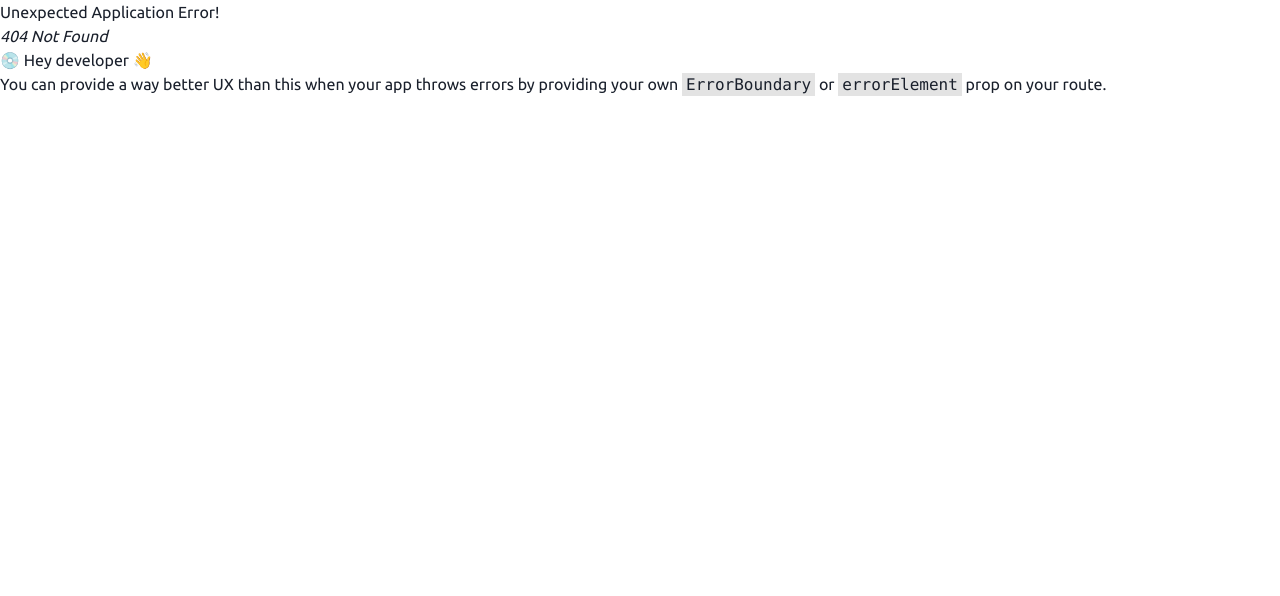
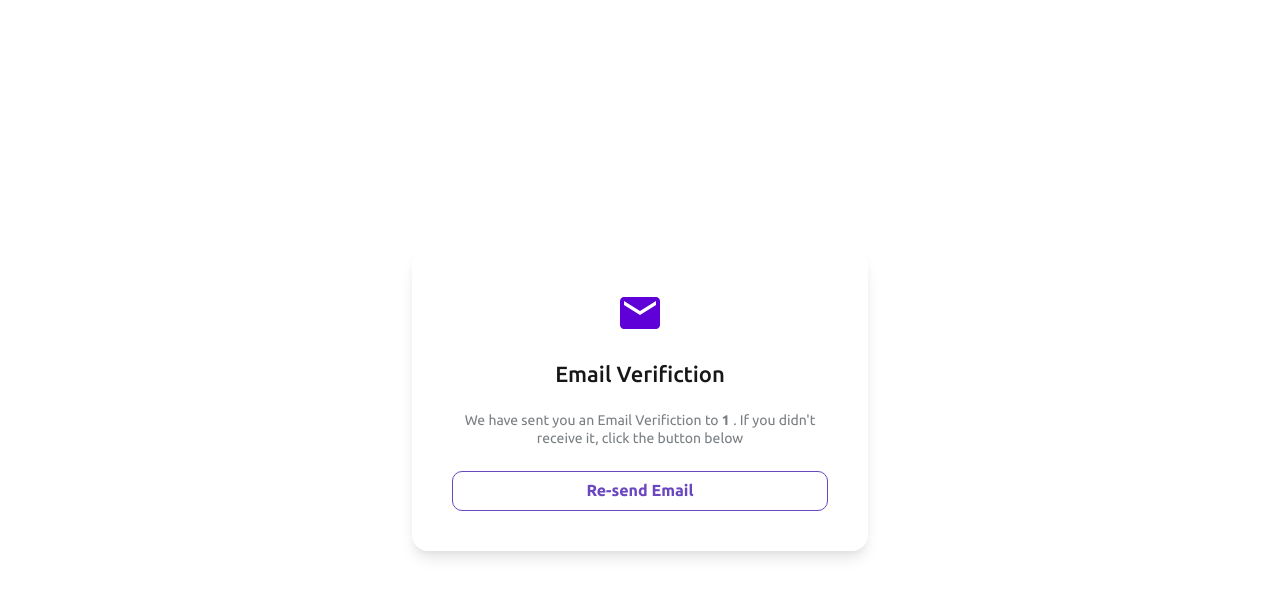
Before and after one commit to INTESARSHAWON/Auth-Crypto-Dashboard-using-React-Chakra-UI, a React (Vite) app in the folder app/: page /register-email-verify/1 in a window 1280 px wide. Before the commit this address had no page. Shown: the top 596 px of the page. Built offline with nearby package versions, Linux system fonts and the light colour scheme; no server answers.

Commit message:
signup authentication

```diff
--- a/app/src/App.jsx
+++ b/app/src/App.jsx
@@ -36,7 +36,7 @@ const router = createBrowserRouter([
     element: <Signin />,
   },
   {
-    path: "/register-email-verify",
+    path: "/register-email-verify/:email",
     element: <RegisterEmailVerify />,
   },
   {
--- a/app/src/pages/Auth/RegisterEmailVerify/RegisterEmailVerify.jsx
+++ b/app/src/pages/Auth/RegisterEmailVerify/RegisterEmailVerify.jsx
@@ -1,17 +1,14 @@
 import { Button, Center, Container, Icon, Spinner, Text, useToast, VStack } from "@chakra-ui/react"
 import Card from "../../../components/Card"
 import { MdEmail } from "react-icons/md";
-import { useLocation } from "react-router-dom";
-import { useMutation, useQuery } from "react-query";
+import { useParams } from "react-router-dom";
+import { useMutation } from "react-query";
 import { sendVerificationMail } from "../../../api/query/userQuery";
 import { useEffect } from "react";
 
 const RegisterEmailVerify = () => {
     const toast = useToast();
-    const location = useLocation();
-    const email = location.state?.email ?? "";
-    console.log(location);
-
+    const { email } = useParams();
 
     if (email == "") {
         return <Center h="100vh">
--- a/app/src/pages/Auth/Signup/Signup.jsx
+++ b/app/src/pages/Auth/Signup/Signup.jsx
@@ -28,11 +28,7 @@ const Signup = () => {
             console.log(email);
 
             if (email !== "") {
-                navigate("/register-email-verify",
-                    {
-                        state: {email},
-                    }
-                );
+                navigate(`/register-email-verify/${email}`);
             }
         },
         onError: (error) => {
```
